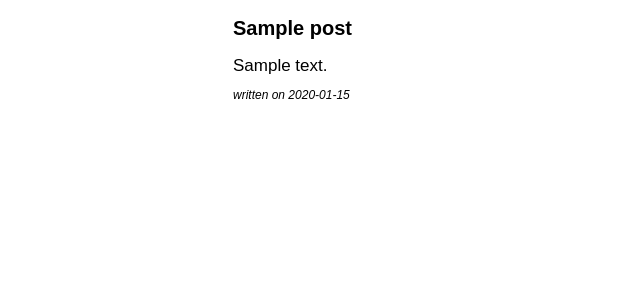
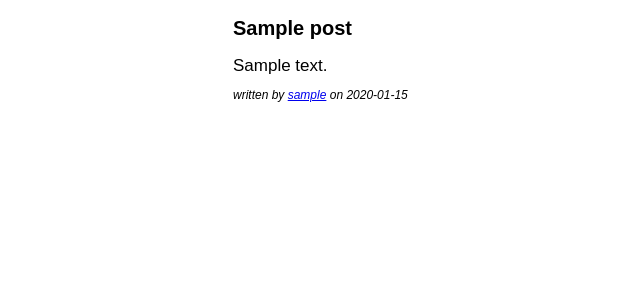
Before and after one commit to AnteCoder/blogz, a Python web app: template templates/post.html in a window 1280 px wide. Shown: the part 60-360 px from the top of the page, without its empty margins (7-647 px from the left). Run offline with Jinja, Linux system fonts and the light colour scheme; the template is opened without the code that fills it: most values are stand-ins (such as "Sample title", 1, 10 or a date in 2020).

Commit message:
added link from posts to user page but user page filtering still not working

```diff
--- a/templates/post.html
+++ b/templates/post.html
@@ -5,8 +5,7 @@
 <h2 class="post-title">{{ post.title }}</h2>
 <p class="post-body">{{ post.body }}</p>
 <!-- TODO add author w/ link to author's blog -->
-<p class="post-author">
-    written on {{ post.created.strftime('%Y-%m-%d') }}
-</p>
+<p class="post-author">written by <a href="/blog/{{ post.author.username }}">{{ post.author.username }}</a> on {{ post.created.strftime('%Y-%m-%d') }}</p>
+
 
 {% endblock %}
```
